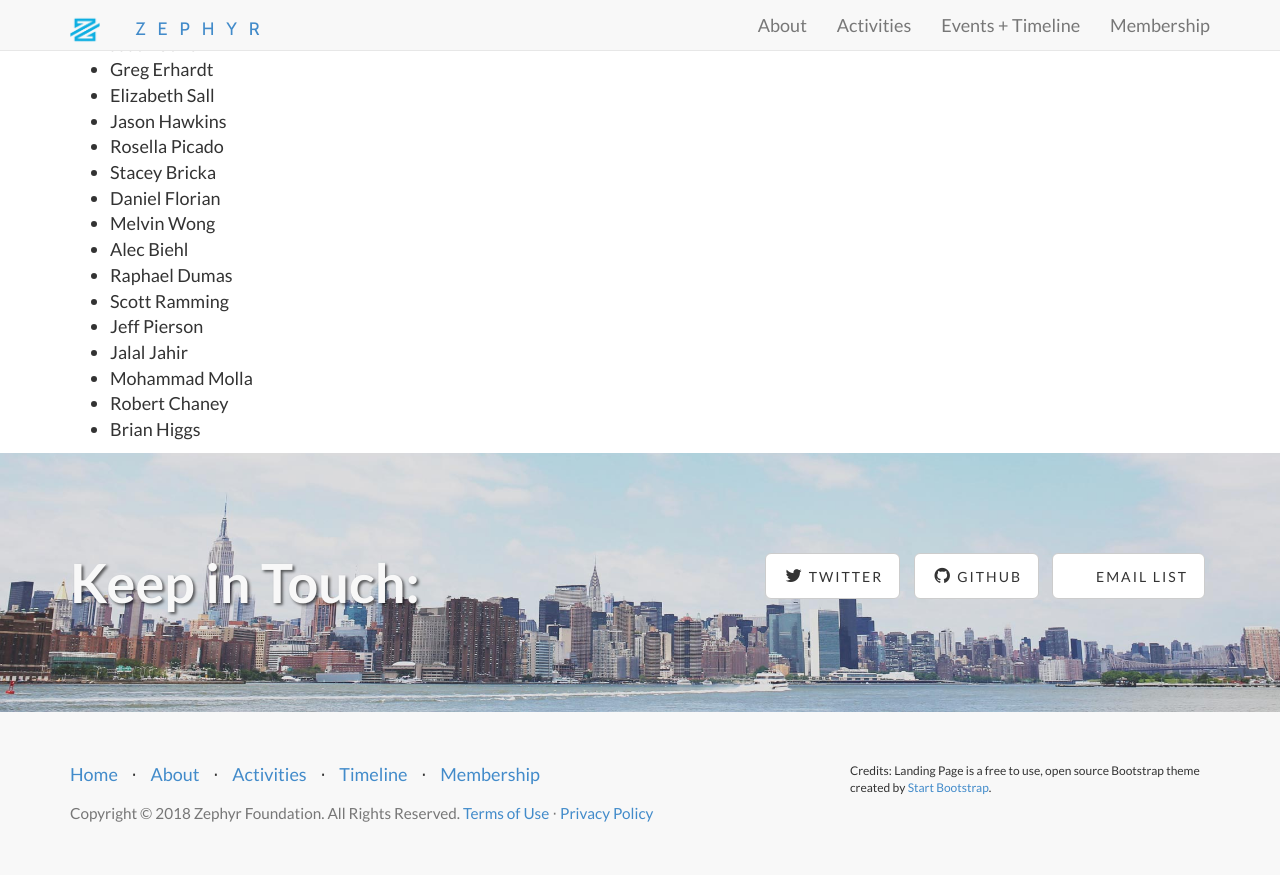
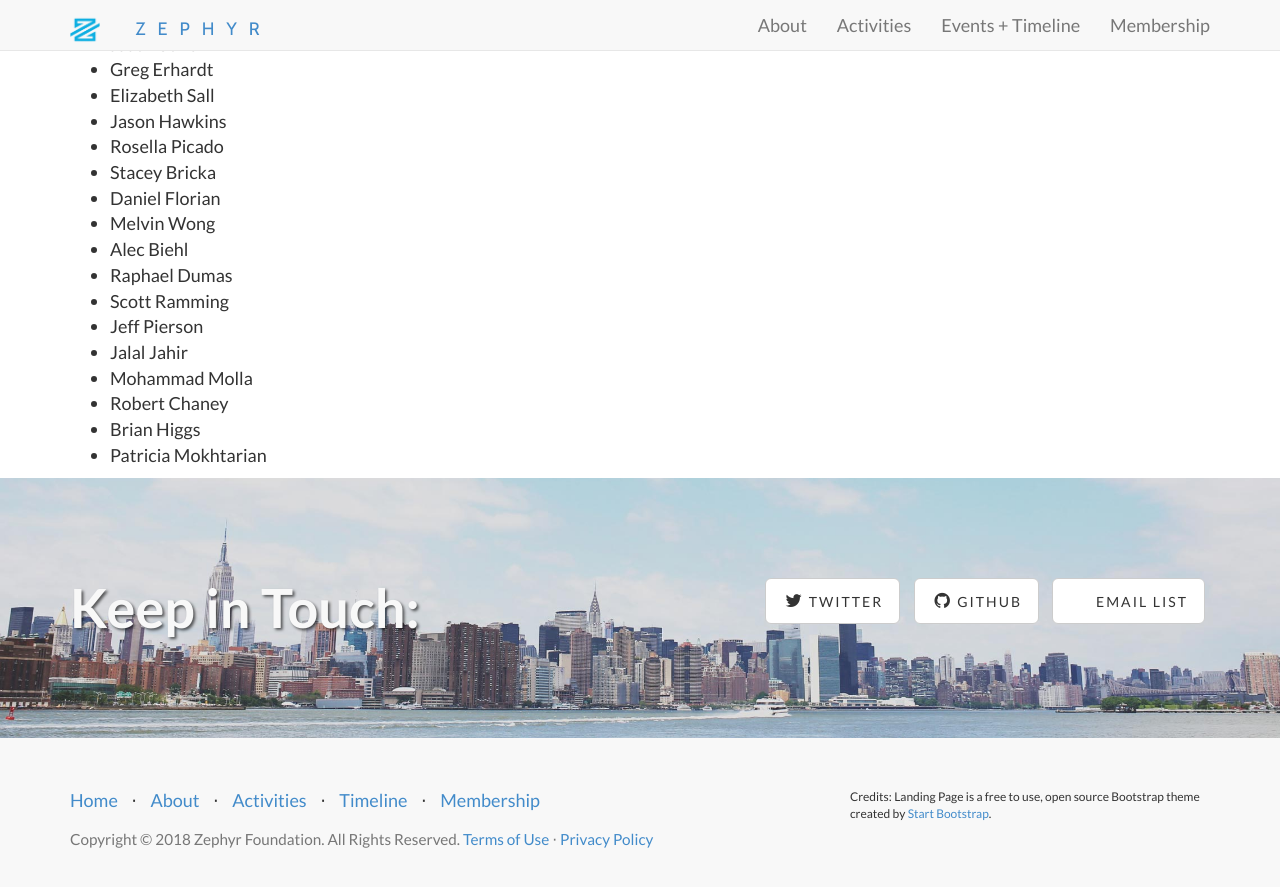
Before and after one commit to ZephyrTransport/zephyr-website, a Jekyll site: the page built from members.md, in a window 1280 px wide and 900 px high, scrolled down 743 px. Shown: the top 887 px of the window. Built offline with Jekyll 4.4.1, drawn with Linux system fonts in a browser that asks for light colours.

Commit message:
More members

```diff
--- a/members.md
+++ b/members.md
@@ -43,3 +43,4 @@ Member’s are at the heart of the Zephyr Foundation’s organizational structur
  * Mohammad Molla
  * Robert Chaney
  * Brian Higgs
+ * Patricia Mokhtarian
```
